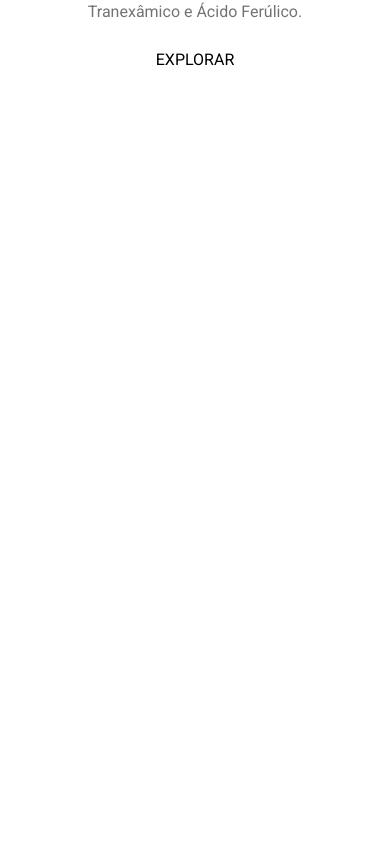
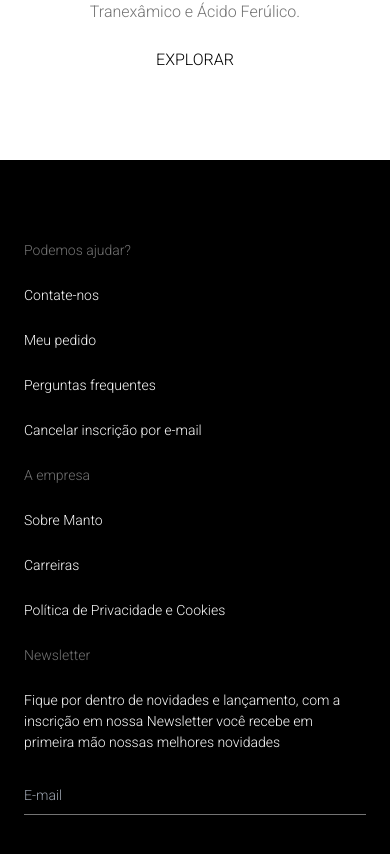
Before and after one commit to luizfelipegois/e-commerce-manto-frontend, a Next.js app: page / in a window 390 px wide. Shown: the part 2698-3552 px from the top of the page. Before the commit the page ends 2858 px from the top, so only its background shows below. Built offline with nearby package versions, Linux system fonts and the light colour scheme.

Commit message:
feat: Construction of the footer component

```diff
--- a/src/app/layout.tsx
+++ b/src/app/layout.tsx
@@ -4,14 +4,15 @@ import "./globals.css";
 import HeaderTop from "@/components/HeaderTop";
 import HeaderMain from "@/components/HeaderMain";
 import NavBar from "@/components/NavBar";
+import Footer from "@/components/Footer";
 
 const roboto = Roboto({
-  weight: '400',
+  weight: '300',
   subsets: ['latin'],
 })
 
 export const metadata: Metadata = {
-  title: "manto",
+  title: "Manto",
   description: "Your men's and women's fashion e-commerce",
 };
 
@@ -27,6 +28,7 @@ export default function RootLayout({
         <HeaderMain />
         <NavBar />
         {children}
+        <Footer />
       </body>
     </html>
   );
--- /dev/null
+++ b/src/components/Footer.tsx
@@ -0,0 +1,33 @@
+import Link from 'next/link';
+import React from 'react';
+import { ArrowRightIcon } from "@heroicons/react/24/outline";
+
+const Footer = () => {
+  return (
+    <footer className="md:h-[600px] bg-black md:flex md:p-20 py-20 px-6 justify-between">
+      <div className='flex flex-col'>
+        <p className="text-[14px] text-neutral-500 mb-6">Podemos ajudar?</p>
+        <Link className="navbar__link relative text-[14px] text-neutral-50 mb-6" href="#">Contate-nos</Link>
+        <Link className="navbar__link relative text-[14px] text-neutral-50 mb-6" href="#">Meu pedido</Link>
+        <Link className="navbar__link relative text-[14px] text-neutral-50 mb-6" href="#">Perguntas frequentes</Link>
+        <Link className="navbar__link relative text-[14px] text-neutral-50 mb-6" href="#">Cancelar inscrição por e-mail</Link>
+      </div>
+      <div className='flex flex-col'>
+        <p className="text-[14px] text-neutral-500 mb-6">A empresa</p>
+        <Link className="navbar__link relative text-[14px] text-neutral-50 mb-6" href="#">Sobre Manto</Link>
+        <Link className="navbar__link relative text-[14px] text-neutral-50 mb-6" href="#">Carreiras</Link>
+        <Link className="navbar__link relative text-[14px] text-neutral-50 mb-6" href="#">Política de Privacidade e Cookies</Link>
+      </div>
+      <form className='md:w-80'>
+        <p className="text-[14px] text-neutral-500 mb-6">Newsletter</p>
+        <p className="text-[14px] text-neutral-50 mb-6">Fique por dentro de novidades e lançamento, com a inscrição em nossa Newsletter você recebe em primeira mão nossas melhores novidades</p>
+        <div>
+          <input className="focus:outline-none focus:ring-0 text-[14px] text-neutral-50 bg-black border-b-[1px] border-neutral-500 w-full py-2" placeholder='E-mail' type="text" />
+          <ArrowRightIcon className="h-6 w-6"/>
+        </div>
+      </form>
+    </footer>
+  )
+}
+
+export default Footer;
```
